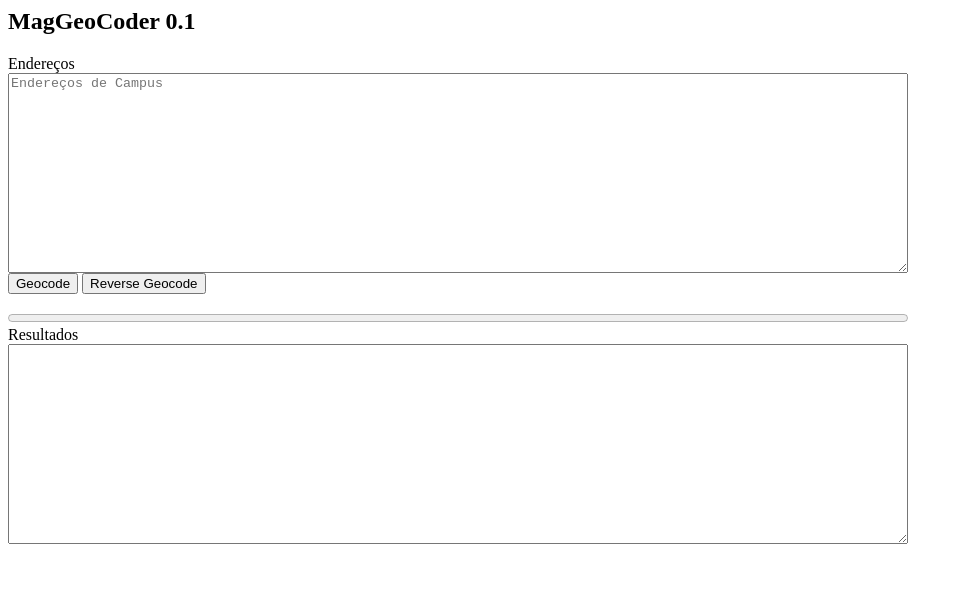
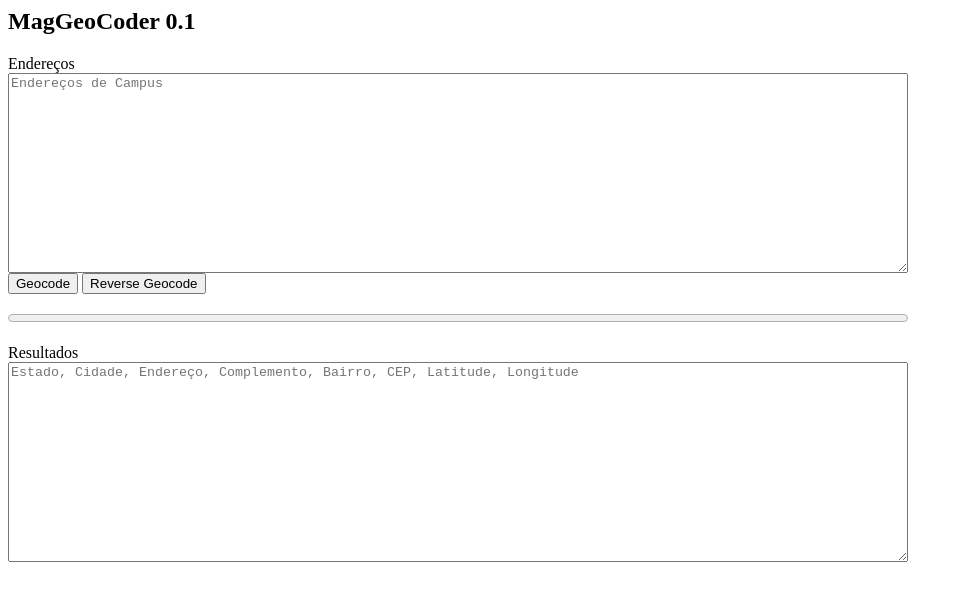
Before and after one commit to quero-edu/maggeocoder, a plain HTML site: page index.html in a window 1280 px wide. Shown: the whole page, without its empty margins (0-963 px from the left). Drawn offline with Linux system fonts and the light colour scheme.

Commit message:
Small UI adjustments

```diff
--- a/index.html
+++ b/index.html
@@ -28,8 +28,8 @@
         <progress id="progress_bar" value="0" max="100" style="width: 900px"></progress>
       </div>
       <div>
-        Resultados <br>
-        <textarea id="results_box" style="height: 200px; width: 900px"></textarea>
+        <br> Resultados <br>
+        <textarea id="results_box" placeholder="Estado, Cidade, Endereço, Complemento, Bairro, CEP, Latitude, Longitude" style="height: 200px; width: 900px"></textarea>
       </div>
     </div>
     <script src="mgc.js"></script>
--- a/mgc.js
+++ b/mgc.js
@@ -109,7 +109,6 @@ function geocode() {
     address_array.forEach(async function (address) {
         const request_address = `${BASE}address=${address}&region=${REGION}&language=${LANGUAGE}&key=${API_KEY}`;
         const response = await myAsyncFunction/*httpGet*/(request_address);
-        console.log(response);
         const request_json = JSON.parse(response);
 
         results_text += address + "\t";
```
